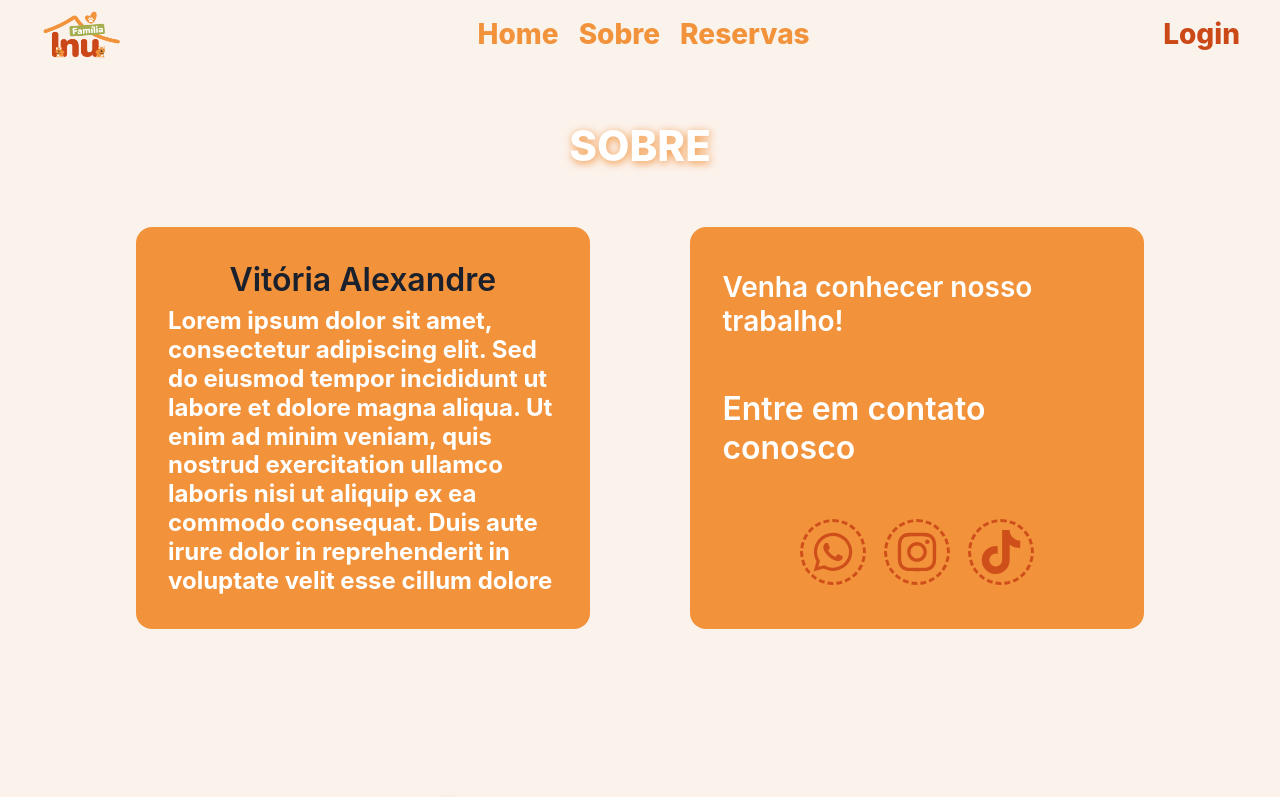
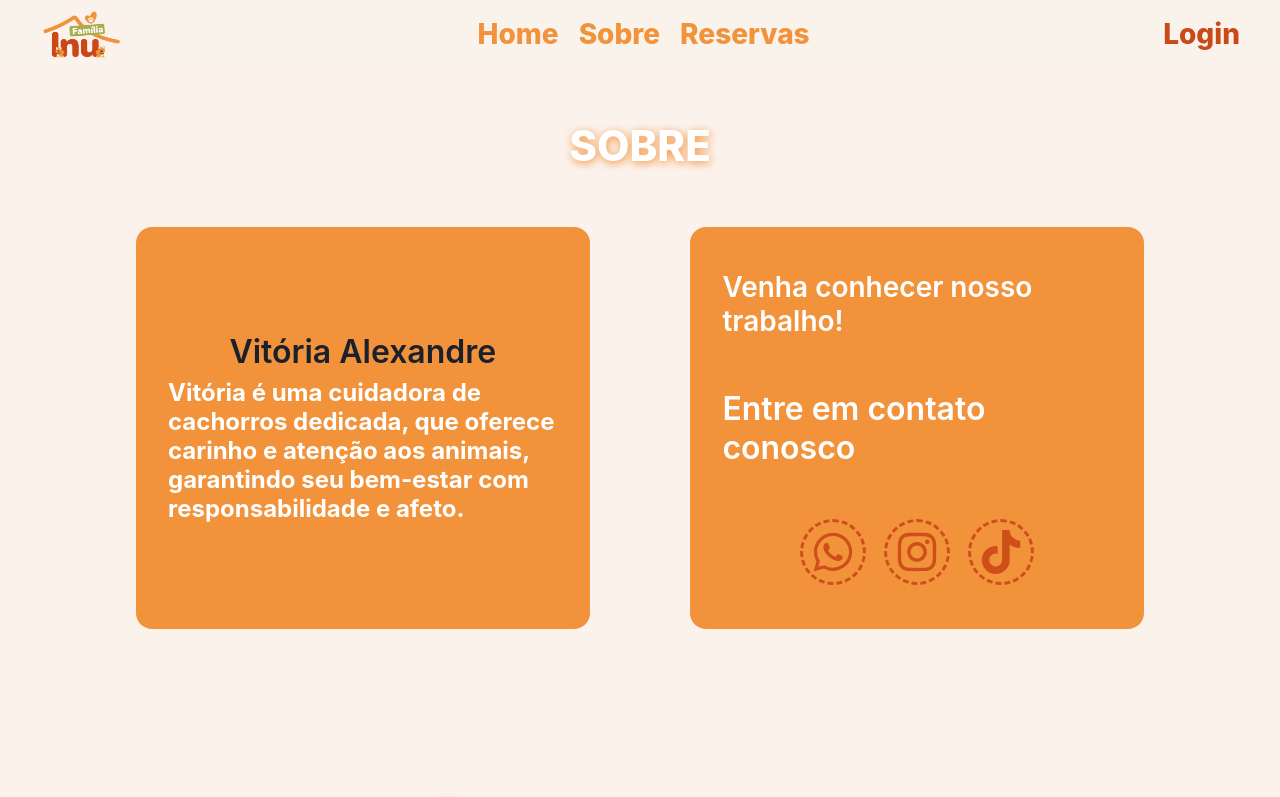
Before and after one commit to yamashita-tiemi/Familia-Inu, a Next.js app: page /sobre in a window 1280 px wide. Shown: the top 797 px of the page. Built offline with nearby package versions, Linux system fonts and the light colour scheme; no server answers; sample sign-in values are in the browser's storage.

Commit message:
mudou descricao da vitoria

```diff
--- a/src/app/_components/section.tsx
+++ b/src/app/_components/section.tsx
@@ -120,7 +120,7 @@ export function SectionAbout() {
                     paddingX={8}
                 >
                     <TitleCard title={"Vitória Alexandre"} size={"32px"} color={""}/>
-                    <Text text={"Lorem ipsum dolor sit amet, consectetur adipiscing elit. Sed do eiusmod tempor incididunt ut labore et dolore magna aliqua. Ut enim ad minim veniam, quis nostrud exercitation ullamco laboris nisi ut aliquip ex ea commodo consequat. Duis aute irure dolor in reprehenderit in voluptate velit esse cillum dolore "} size={"24px"} color={"#FFFFFF"} w={"100%"} />
+                    <Text text={"Vitória é uma cuidadora de cachorros dedicada, que oferece carinho e atenção aos animais, garantindo seu bem-estar com responsabilidade e afeto. "} size={"24px"} color={"#FFFFFF"} w={"100%"} />
                 </Stack>
                 <Stack
                     bg={"#F2933C"}
```
Also changed, not shown: 1 other file (tests, documents, lock files or other folders).
